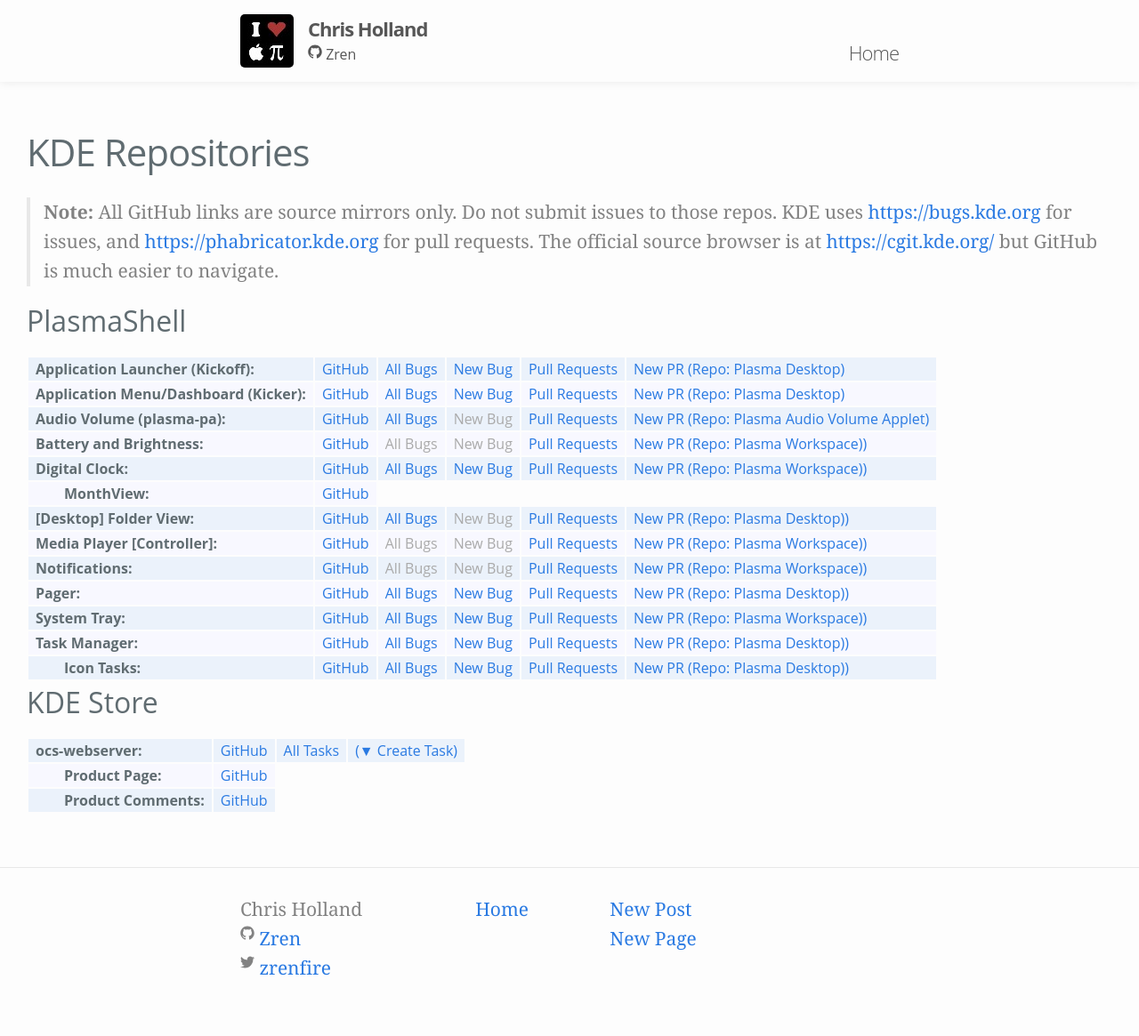
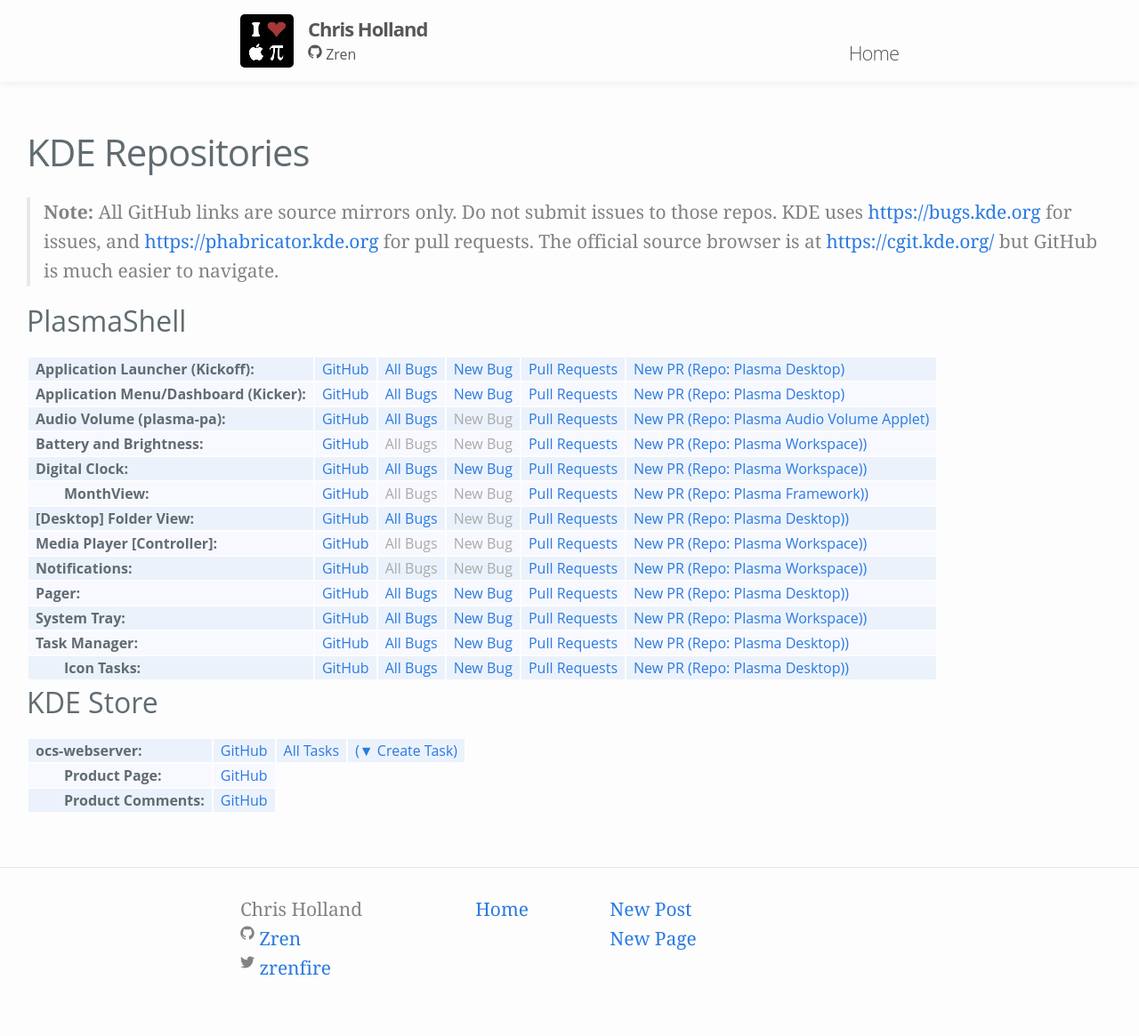
Before and after one commit to Zren/zren.github.io, a Jekyll site: the page built from kde_repos.md, in a window 1280 px wide. Shown: the whole page at 89% size. Built offline with Jekyll 4.4.1, drawn with Linux system fonts in a browser that asks for light colours.

Commit message:
MonthView is part of plasma frameworks

```diff
--- a/kde_repos.md
+++ b/kde_repos.md
@@ -50,6 +50,7 @@
 {% assign kdeBugList = 'https://bugs.kde.org/buglist.cgi?order=bug_id%20DESC&query_format=advanced&' %}
 {% assign kdeNewBug = 'https://bugs.kde.org/enter_bug.cgi?' %}
 {% assign phabDiffs = 'https://phabricator.kde.org/differential/query/' %}
+{% assign phabDiffsFramework = 'https://phabricator.kde.org/differential/query/7DrhVUSaAXrw/#R' %}
 {% assign phabDiffsDesktop = 'https://phabricator.kde.org/differential/query/7LklMmkHDcva/#R' %}
 {% assign phabDiffsWorkspace = 'https://phabricator.kde.org/differential/query/stR7aMSmxBU./#R' %}
 {% assign phabNewDiff = 'https://phabricator.kde.org/differential/diff/create/' %}
@@ -98,6 +99,10 @@
 	<tr class="indent">
 		<td>MonthView</td>
 		<td><a href="https://github.com/KDE/plasma-framework/tree/master/src/declarativeimports/calendar">GitHub</a></td>
+		<td><a>All Bugs</a></td>
+		<td><a>New Bug</a></td>
+		<td><a href="{{phabDiffsFramework}}">Pull Requests</a></td>
+		<td><a href="{{phabNewDiff}}">New PR (Repo: Plasma Framework))</a></td>
 	</tr>
 	<tr>
 		<td>[Desktop] Folder View</td>
```
